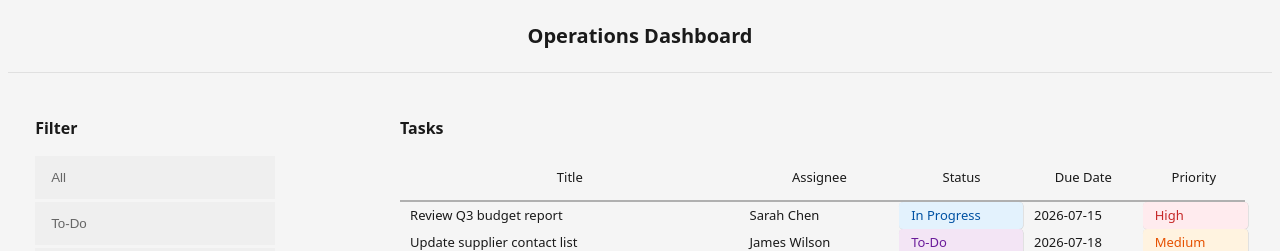
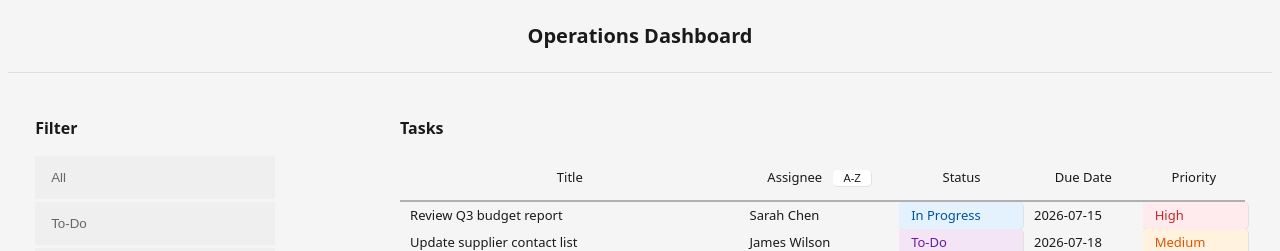
Before and after one commit to syntaxmonkey2px-8001/operations-dashboard, a React (Vite) app: page / in a window 1280 px wide. Shown: the top 251 px of the page. Built offline with nearby package versions, Linux system fonts and the light colour scheme.

Commit message:
Implement sorting functionality for task assignee and update styles for sort button

```diff
--- a/src/components/TaskTable.jsx
+++ b/src/components/TaskTable.jsx
@@ -4,6 +4,29 @@ import { useEffect } from 'react';
 import '@/styles/taskTable.scss'
 
 export default function TaskTable({ activeFilter }) {
+
+    const [taskOrder, setTaskOrder] = useState(tasks);
+    const [sortDirection, setSortDirection] = useState('');
+    const [sortButtonText, setSortButtonText] = useState('A-Z')
+
+    function sortAssignee() {
+
+        const alphabeticalAscending = [...taskOrder].sort((a, b) => a.assignee.localeCompare(b.assignee));
+        const alphabeticalDescending = [...taskOrder].sort((a, b) => b.assignee.localeCompare(a.assignee));
+
+        if (sortDirection !== 'ascending') {
+            setTaskOrder(alphabeticalAscending);
+            setSortDirection('ascending')
+            setSortButtonText('Z-A')
+        } else {
+            setTaskOrder(alphabeticalDescending);
+            setSortDirection('descending');
+            setSortButtonText('A-Z')
+
+        }
+
+        console.log(sortDirection)
+    }
 
     const header = ['Title', 'Assignee', 'Status', 'Due Date', 'Priority']
 
@@ -29,25 +52,32 @@ export default function TaskTable({ activeFilter }) {
                         {header.map((header) =>
                             <th key={header}>
                                 {header}
+                                <button
+                                    className={header === 'Assignee' ? 'show' : 'hidden'}
+                                    onClick={sortAssignee}
+                                >
+                                    {sortButtonText}
+                                </button>
                             </th>
                         )}
                     </tr>
                 </thead>
-                    <tbody >
-                                        {tasks.map((task) =>
+                <tbody >
+                    {taskOrder.map((task) =>
 
                         <tr key={task.id} className={
                             activeFilter === 'All' ||
-                            task.status === activeFilter ? 'show' : 'hidden' }>
+                                task.status === activeFilter ? 'show' : 'hidden'}
+                        >
                             <td> {task.title}</td>
                             <td> {task.assignee}</td>
                             <td className={statusClass[task.status]}> {task.status}</td>
                             <td> {task.dueDate}</td>
                             <td className={priorityClass[task.priority]}> {task.priority}</td>
                         </tr>
-                                        )}
+                    )}
 
-                    </tbody>
+                </tbody>
             </table>
         </main>
     )
--- a/src/styles/_variables.scss
+++ b/src/styles/_variables.scss
@@ -14,4 +14,6 @@ $padding-default: 1.7rem;
 $padding-table: .75rem 1rem;
 $padding-none: 0;
 
+$cursor-pointer: pointer;
+
 /* (use multiples: 8px, 16px, 24px, 32px) */
--- a/src/styles/taskTable.scss
+++ b/src/styles/taskTable.scss
@@ -70,6 +70,18 @@ main {
             font-weight: $font-weight-strong;
             border-bottom: 2px solid $border-strong; // Spec: #b0b0b0 (border-strong)
             padding: 12px 16px;
+            cursor: variables.$cursor-pointer;
+
+            button {
+                @include badge-style(variables.$background-accent, variables.$text-primary);
+                // border-radius: 7px;
+                font-size: smaller;
+                width: 30%;
+                margin-left: 1em;
+                border: none;
+                padding: 2px;
+            }
+
         }
 
         tbody {
```
